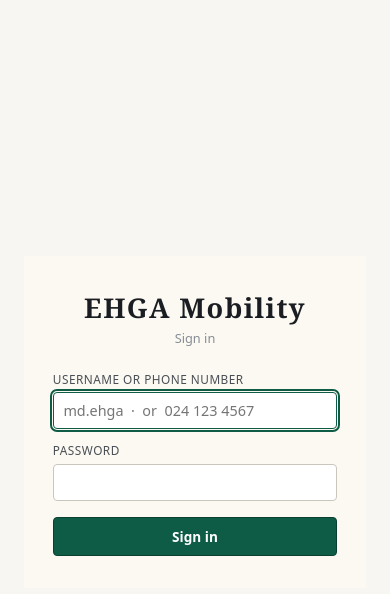
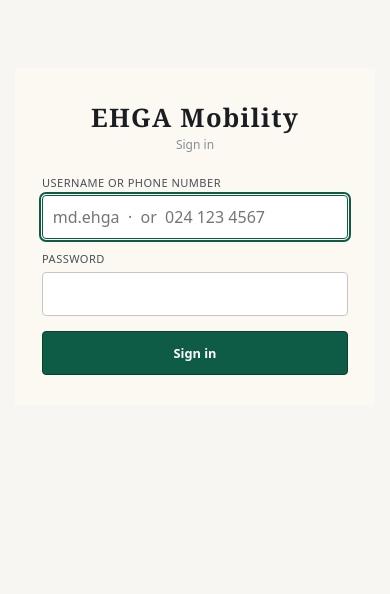
Before and after one commit to Dickson32-cell/ehga-system, a Next.js app: page /login in a window 390 px wide. Shown: the top 594 px of the page. Built offline with nearby package versions, Linux system fonts and the light colour scheme; no server answers.

Commit message:
Three-tier responsive system: phone/tablet/desktop breakpoints, 44px touch targets, 16px inputs (no iOS zoom), safe-area insets, landscape handling, tablet metric grids

```diff
--- a/app/globals.css
+++ b/app/globals.css
@@ -450,3 +450,124 @@ td.num { text-align: right; font-variant-numeric: tabular-nums; }
 .login-wrap .wordmark h1 { font-size: 1.7rem; }
 .login-wrap .mode-tabs { border-color: var(--lx-ink-2); border-radius: 0; }
 .login-wrap .mode-tabs button.active { background: var(--lx-green); }
+
+/* ================= Responsive tiers: phone / tablet / desktop ================= */
+/* Tier variables: touch targets grow on mobile, type scales per tier. */
+
+/* ---------- PHONE (<=640px) ---------- */
+@media (max-width: 640px) {
+  html { font-size: 15px; }
+  .shell, .portal, .lx { min-height: 100dvh; }
+
+  /* Topbar: stack brand + user, keep logout reachable */
+  .topbar { padding: 0.6rem 0.8rem; }
+  .userbox { gap: 0.6rem; }
+  .userbox .who { text-align: left; font-size: 0.78rem; }
+  .brand-sub { display: none; }
+
+  /* Nav: horizontal scroll with momentum (already), bigger taps */
+  .mainnav a, .portal-nav a, .lx-tabs-inner a { padding: 0.8rem 0.95rem; font-size: 0.86rem; }
+
+  .page { padding: 1rem 0.85rem 2.4rem; }
+  .lx-page { padding: 1.2rem 0.85rem 2.6rem; }
+  .page-head { align-items: flex-start; flex-direction: column; gap: 0.6rem; }
+  .page-head h1 { font-size: 1.45rem; }
+  .lx-page h1 { font-size: 1.55rem; }
+
+  /* All form grids collapse to one column; inputs become touch-friendly */
+  .form-grid { grid-template-columns: 1fr; gap: 0.8rem; }
+  .field input, .field select, .field textarea, .lx-page .field input, .lx-page .field select, .lx-page .field textarea {
+    font-size: 16px; /* prevents iOS zoom-on-focus */
+    min-height: 44px; /* Apple/Android minimum touch target */
+    padding: 0.55rem 0.65rem;
+  }
+  .btn { min-height: 44px; padding: 0.6rem 1.1rem; }
+  .btn.small { min-height: 36px; }
+  .actions { gap: 0.6rem; }
+
+  /* Tables: horizontal scroll is already enabled; tighten cells + first-col stickiness */
+  .tablewrap { -webkit-overflow-scrolling: touch; }
+  th, td { padding: 0.5rem 0.6rem; font-size: 0.84rem; }
+
+  /* Metric tiles: 2-up on phones */
+  .grid { gap: 0.7rem; }
+  .grid-2, .grid-3, .grid-4 { grid-template-columns: repeat(2, 1fr); }
+  .metric .m-result { font-size: 1.25rem; }
+
+  /* Trip cards & portal lists */
+  .trip-card { padding: 0.9rem 0.95rem; }
+  .mapwrap iframe { min-height: 220px; }
+  .portal-services, .lx-proof-grid { grid-template-columns: 1fr; }
+
+  /* LX hero: board stacks under headline, fares stay readable */
+  .lx-board { padding: 2rem 1rem 1.8rem; gap: 1.6rem; }
+  .lx-display { font-size: clamp(2.1rem, 9.5vw, 2.8rem); }
+  .lx-board-row { grid-template-columns: 1.3fr 1fr 0.55fr; padding: 0.75rem 0.8rem; font-size: 0.88rem; }
+  .lx-board-row--head { font-size: 0.68rem; }
+  .lx-row { grid-template-columns: 2rem 1fr auto; gap: 0.6rem; padding: 0.9rem 0.2rem; }
+  .lx-row-desc { grid-column: 2 / -1; font-size: 0.86rem; }
+  .lx-mast-inner { padding: 0.7rem 0.9rem; }
+  .lx-page { padding: 1.1rem 0.85rem 2.4rem; }
+
+  /* Login cards: full-width comfort */
+  .login-wrap { padding: 1rem; align-items: flex-start; padding-top: 8vh; }
+  .login-card { max-width: none; }
+
+  /* Modals/banners */
+  .notice { font-size: 0.8rem; }
+
+  /* Print stays clean */
+  .no-print { display: none !important; }
+}
+
+/* ---------- TABLET (641-1024px) ---------- */
+@media (min-width: 641px) and (max-width: 1024px) {
+  html { font-size: 15.5px; }
+  .page, .lx-page { padding: 1.3rem 1.1rem 2.8rem; }
+
+  /* Metric tiles: 3-up on tablets (2 looks sparse, 4 is cramped) */
+  .grid-4 { grid-template-columns: repeat(3, 1fr); }
+  .grid-3 { grid-template-columns: repeat(3, 1fr); }
+
+  /* Forms: 2 columns on tablet */
+  .form-grid { grid-template-columns: repeat(2, 1fr); }
+
+  .lx-board { gap: 2rem; padding: 2.4rem 1.2rem 2rem; }
+  .lx-row { grid-template-columns: 2.6rem 11rem 1fr auto; }
+  .lx-row-name { font-size: 1.05rem; }
+
+  /* Touch targets slightly larger than desktop */
+  .btn { min-height: 42px; }
+  th, td { padding: 0.55rem 0.65rem; }
+}
+
+/* ---------- DESKTOP (>1024px): denser, more columns ---------- */
+@media (min-width: 1025px) {
+  .page, .lx-page { padding: 1.6rem 1.6rem 3rem; }
+  .form-grid { grid-template-columns: repeat(3, 1fr); }
+}
+
+/* ---------- Large desktop (>=1440px): cap content width, centre ---------- */
+@media (min-width: 1440px) {
+  .page { max-width: 1320px; }
+  .lx-board, .lx-ledger, .lx-proof, .lx-page, .lx-mast-inner, .lx-foot-inner, .lx-tabs-inner { max-width: 1280px; }
+}
+
+/* ---------- Touch devices: no hover-dependence ---------- */
+@media (hover: none) {
+  .mainnav a, .portal-nav a, .lx-tabs-inner a, .btn, .lx-row { -webkit-tap-highlight-color: transparent; }
+  .mainnav a:active, .lx-tabs-inner a:active, .btn:active { opacity: 0.75; }
+}
+
+/* ---------- PWA safe-areas (notches) ---------- */
+@supports (padding: env(safe-area-inset-top)) {
+  .topbar { padding-top: calc(0.6rem + env(safe-area-inset-top)); }
+  .footer, .lx-foot-inner, .portal-footer { padding-bottom: calc(0.9rem + env(safe-area-inset-bottom)); }
+}
+
+/* ---------- Landscape phones: keep tiles 3-up, shrink hero ---------- */
+@media (max-width: 920px) and (orientation: landscape) {
+  .lx-board { grid-template-columns: 1fr 1fr; }
+  .lx-display { font-size: 2rem; }
+  .lx-display::after { margin-top: 0.8rem; }
+}
```
